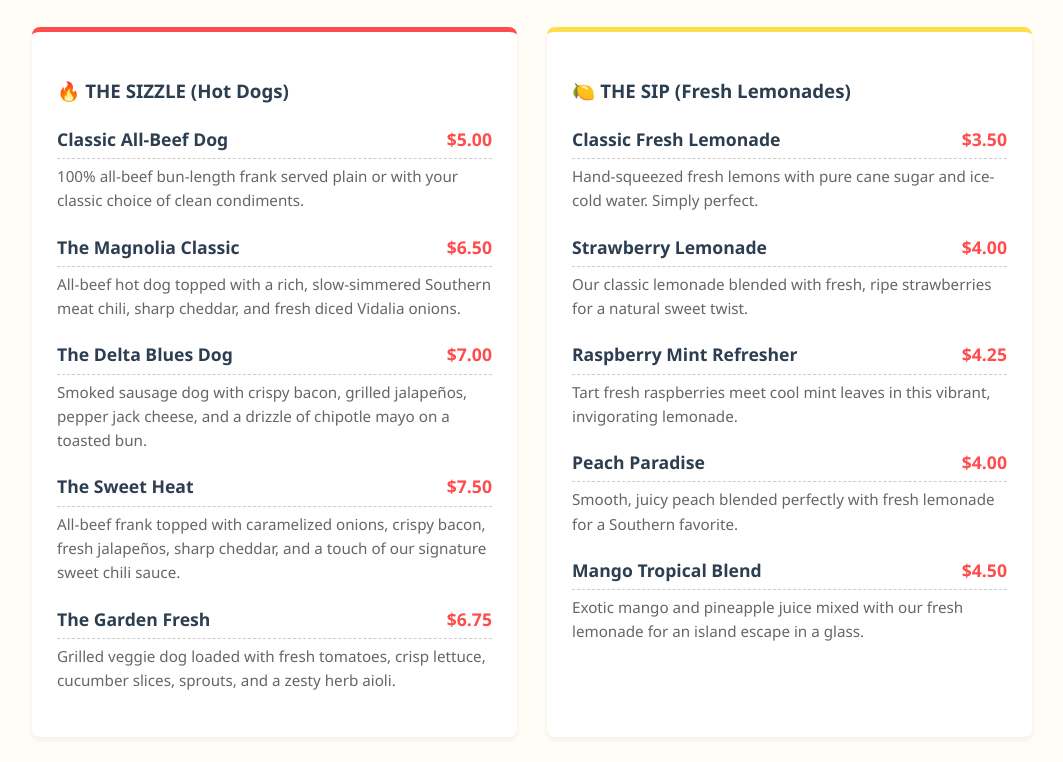
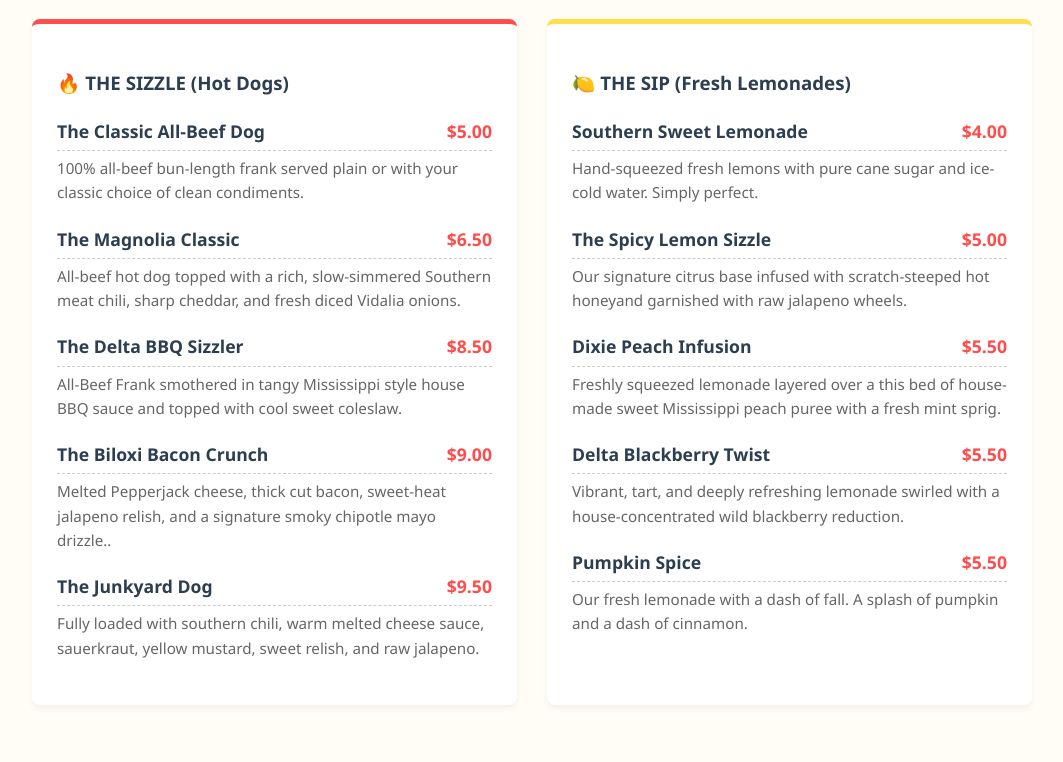
Before and after one commit to sipsizzle601/sip-and-sizzle, a plain HTML site: page index.html in a window 1280 px wide. Shown: the part 874-1636 px from the top of the page, without its empty margins (108-1171 px from the left). Drawn offline with Linux system fonts and the light colour scheme.

Commit message:
Revise header styles and menu descriptions
Updated menu items and styles in index.html.

```diff
--- a/index.html
+++ b/index.html
@@ -22,11 +22,11 @@
         }
 
         header {
-            background-color: var(--primary-red);
+            background-color: var(--primary-Hot pink);
             color: white;
             text-align: center;
             padding: 30px 20px;
-            border-bottom: 8px solid var(--primary-yellow);
+            border-bottom: 8px solid var(--primary-black);
         }
 
         .logo-container {
@@ -303,7 +303,7 @@
         <div class="logo-container">
             <img src="logo.png" alt="Sip & Sizzle LLC Logo">
         </div>
-        <p>Mississippi's Best Gourmet Hot Dogs & Fresh-Squeezed Lemonades</p>
+        <p>Mississippi Hot Dogs & Fresh-Squeezed Lemonades</p>
     </header>
 
     <nav>
@@ -335,7 +335,7 @@
 
                     <div class="menu-item">
                         <div class="menu-item-header">
-                            <span>Classic All-Beef Dog</span>
+                            <span>The Classic All-Beef Dog</span>
                             <span class="menu-item-price">$5.00</span>
                         </div>
                         <p>100% all-beef bun-length frank served plain or with your classic choice of clean condiments.</p>
@@ -351,26 +351,26 @@
 
                     <div class="menu-item">
                         <div class="menu-item-header">
-                            <span>The Delta Blues Dog</span>
-                            <span class="menu-item-price">$7.00</span>
+                            <span>The Delta BBQ Sizzler</span>
+                            <span class="menu-item-price">$8.50</span>
                         </div>
-                        <p>Smoked sausage dog with crispy bacon, grilled jalapeños, pepper jack cheese, and a drizzle of chipotle mayo on a toasted bun.</p>
+                        <p>All-Beef Frank smothered in tangy Mississippi style house BBQ sauce and topped with cool sweet coleslaw.</p>
                     </div>
 
                     <div class="menu-item">
                         <div class="menu-item-header">
-                            <span>The Sweet Heat</span>
-                            <span class="menu-item-price">$7.50</span>
+                            <span>The Biloxi Bacon Crunch</span>
+                            <span class="menu-item-price">$9.00</span>
                         </div>
-                        <p>All-beef frank topped with caramelized onions, crispy bacon, fresh jalapeños, sharp cheddar, and a touch of our signature sweet chili sauce.</p>
+                        <p>Melted Pepperjack cheese, thick cut bacon, sweet-heat jalapeno relish, and a signature smoky chipotle mayo drizzle..</p>
                     </div>
 
                     <div class="menu-item">
                         <div class="menu-item-header">
-                            <span>The Garden Fresh</span>
-                            <span class="menu-item-price">$6.75</span>
+                            <span>The Junkyard Dog</span>
+                            <span class="menu-item-price">$9.50</span>
                         </div>
-                        <p>Grilled veggie dog loaded with fresh tomatoes, crisp lettuce, cucumber slices, sprouts, and a zesty herb aioli.</p>
+                        <p>Fully loaded with southern chili, warm melted cheese sauce, sauerkraut, yellow mustard, sweet relish, and raw jalapeno.</p>
                     </div>
                 </div>
 
@@ -380,42 +380,42 @@
 
                     <div class="menu-item">
                         <div class="menu-item-header">
-                            <span>Classic Fresh Lemonade</span>
-                            <span class="menu-item-price">$3.50</span>
+                            <span>Southern Sweet Lemonade</span>
+                            <span class="menu-item-price">$4.00</span>
                         </div>
                         <p>Hand-squeezed fresh lemons with pure cane sugar and ice-cold water. Simply perfect.</p>
                     </div>
 
                     <div class="menu-item">
                         <div class="menu-item-header">
-                            <span>Strawberry Lemonade</span>
-                            <span class="menu-item-price">$4.00</span>
+                            <span>The Spicy Lemon Sizzle</span>
+                            <span class="menu-item-price">$5.00</span>
                         </div>
-                        <p>Our classic lemonade blended with fresh, ripe strawberries for a natural sweet twist.</p>
+                        <p>Our signature citrus base infused with scratch-steeped hot honeyand garnished with raw jalapeno wheels.</p>
                     </div>
 
                     <div class="menu-item">
                         <div class="menu-item-header">
-                            <span>Raspberry Mint Refresher</span>
-                            <span class="menu-item-price">$4.25</span>
+                            <span>Dixie Peach Infusion</span>
+                            <span class="menu-item-price">$5.50</span>
                         </div>
-                        <p>Tart fresh raspberries meet cool mint leaves in this vibrant, invigorating lemonade.</p>
+                        <p>Freshly squeezed lemonade layered over a this bed of house-made sweet Mississippi peach puree with a fresh mint sprig.</p>
                     </div>
 
                     <div class="menu-item">
                         <div class="menu-item-header">
-                            <span>Peach Paradise</span>
-                            <span class="menu-item-price">$4.00</span>
+                            <span>Delta Blackberry Twist</span>
+                            <span class="menu-item-price">$5.50</span>
                         </div>
-                        <p>Smooth, juicy peach blended perfectly with fresh lemonade for a Southern favorite.</p>
+                        <p>Vibrant, tart, and deeply refreshing lemonade swirled with a house-concentrated wild blackberry reduction.</p>
                     </div>
 
                     <div class="menu-item">
                         <div class="menu-item-header">
-                            <span>Mango Tropical Blend</span>
-                            <span class="menu-item-price">$4.50</span>
+                            <span>Pumpkin Spice</span>
+                            <span class="menu-item-price">$5.50</span>
                         </div>
-                        <p>Exotic mango and pineapple juice mixed with our fresh lemonade for an island escape in a glass.</p>
+                        <p>Our fresh lemonade with a dash of fall. A splash of pumpkin and a dash of cinnamon.</p>
                     </div>
                 </div>
             </div>
```
